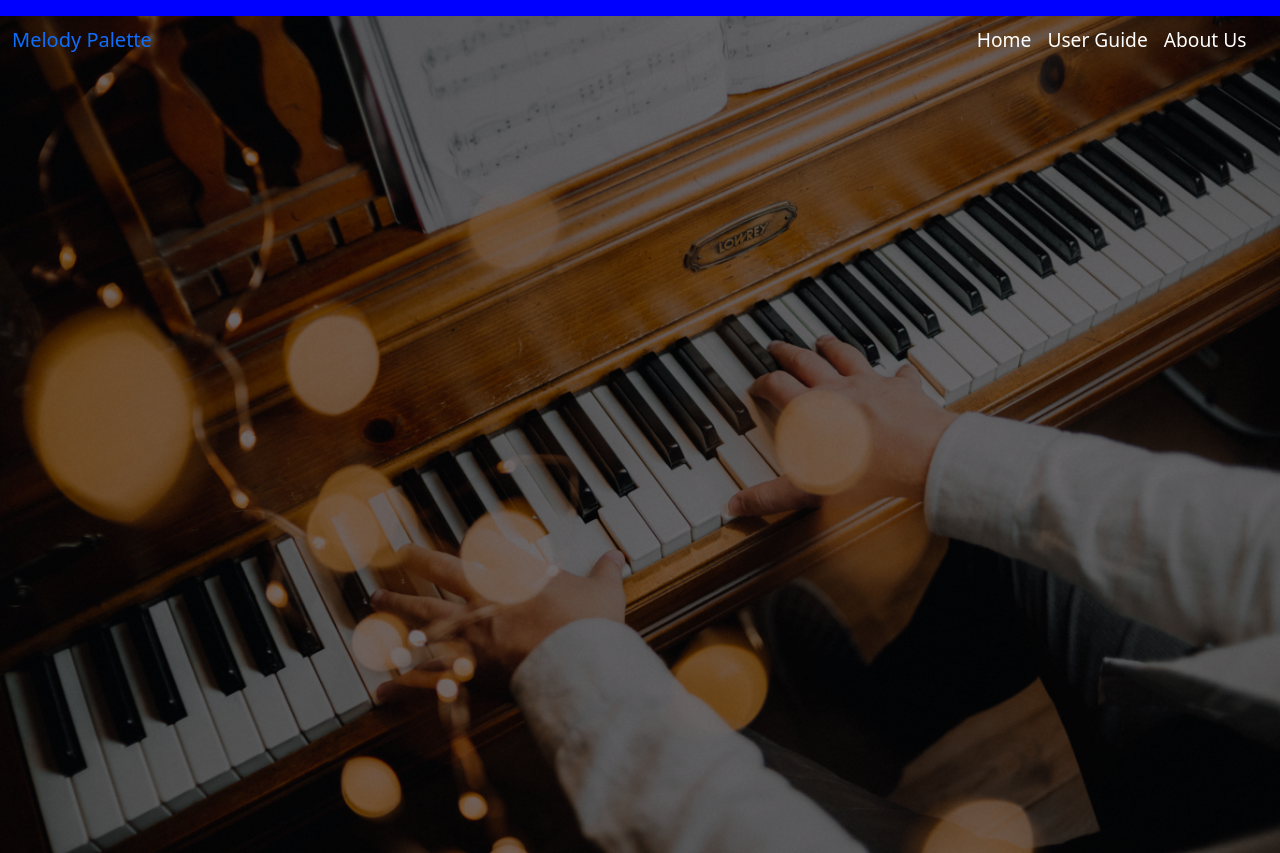
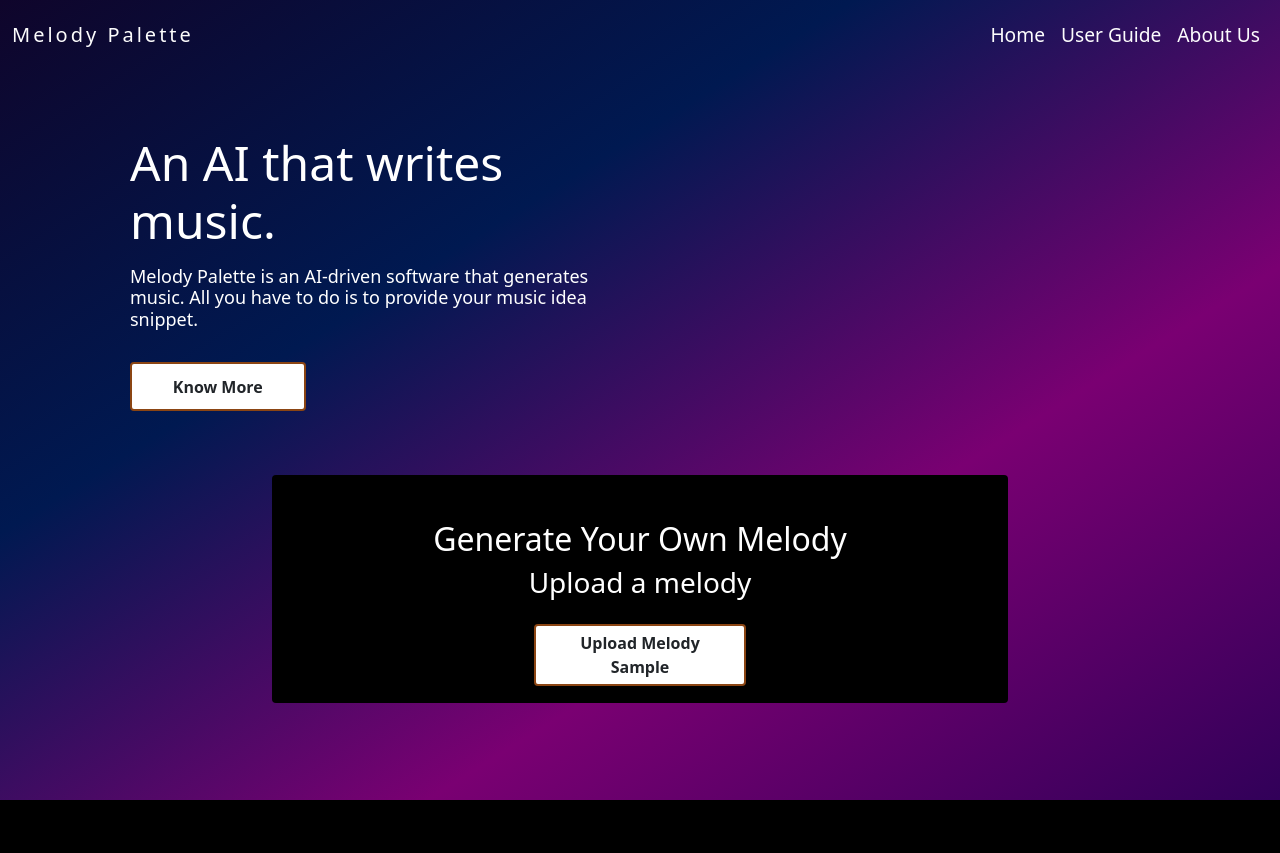
Before and after one commit to trupti-jagtap/melody-palette, a Flask app: page / in a window 1280 px wide. After the commit the page ends 800 px from the top, so only its background shows below. Run offline with Flask 2, Linux system fonts and the light colour scheme; some libraries are stand-ins or nearby versions.

Commit message:
Updated Frontend

```diff
--- a/templates/index.html
+++ b/templates/index.html
@@ -1,22 +1,27 @@
 <!doctype html>
 <html lang="en">
+
 <head>
   <!-- Required meta tags -->
   <meta charset="utf-8">
   <meta name="viewport" content="width=device-width, initial-scale=1">
 
   <!-- Bootstrap CSS -->
-    <link href="https://cdn.jsdelivr.net/npm/bootstrap@5.1.3/dist/css/bootstrap.min.css" rel="stylesheet" integrity="sha384-1BmE4kWBq78iYhFldvKuhfTAU6auU8tT94WrHftjDbrCEXSU1oBoqyl2QvZ6jIW3" crossorigin="anonymous">
+  <link href="https://cdn.jsdelivr.net/npm/bootstrap@5.1.3/dist/css/bootstrap.min.css" rel="stylesheet"
+    integrity="sha384-1BmE4kWBq78iYhFldvKuhfTAU6auU8tT94WrHftjDbrCEXSU1oBoqyl2QvZ6jIW3" crossorigin="anonymous">
   <link rel="stylesheet" href="style.css">
   <title>Melody Palette</title>
 </head>
+
 <body>
-    <section >
-        <div>
-    <nav class="navbar navbar-expand-lg navigation " >
+  <!-- Navigation Bar -->
+  <header>
+
+    <nav class="navbar navbar-expand-lg navigation ">
       <div class="container-fluid nav_element_group">
         <a class="navbar-brand mylogo" href="#">Melody Palette</a>
-          <button class="navbar-toggler" type="button" data-bs-toggle="collapse" data-bs-target="#navbarNav" aria-controls="navbarNav" aria-expanded="false" aria-label="Toggle navigation">
+        <button class="navbar-toggler" type="button" data-bs-toggle="collapse" data-bs-target="#navbarNav"
+          aria-controls="navbarNav" aria-expanded="false" aria-label="Toggle navigation">
           <span class="navbar-toggler-icon"></span>
         </button>
         <div class="collapse navbar-collapse mynavitems" id="navbarNav">
@@ -36,19 +41,74 @@
       </div>
 
     </nav>
+
+  </header>
+
+  <section>
+    <div class="container">
+      <div class="row">
+        <div class="col m-5  top-text-div">
+          <div class="my-2 top-text-side">
+            <h1 class="my-md-3 top-text-h1">
+              An AI that writes music.
+            </h1>
+            <h2 class="my-md-3 top-text-h2">
+              Melody Palette is an AI-driven software that generates music. All you have to do is to provide your music
+              idea snippet.
+
+            </h2>
+          </div>
+          <button class="btn top-text-button my-md-3">
+            Know More
+          </button>
+        </div>
+      </div>
     </div>
   </section>
-      <img src="Images\p.jpg " class="home_bg_img" id="overlay">
+  <!-- Upload a song section -->
+  <section>
+    <div class="container">
+<div class="row">
+  <div class="col-lg-2"></div>
+  <div class="col-lg-8">
+    <div class="card upload-card">
+      <h2>Generate Your Own Melody</h2>
+      <h3>Upload a melody</h3>
+      <button class="btn upload-button my-md-3">
+       Upload Melody Sample
+      </button>
+
+    </div>
+
+
+  </div>
+  <div class="col-lg-2"></div>
+
+</div>
+    </div>
+  </section>
+
+
+
+
+
 
   <!-- Optional JavaScript; choose one of the two! -->
 
   <!-- Option 1: Bootstrap Bundle with Popper -->
-    <script src="https://cdn.jsdelivr.net/npm/bootstrap@5.1.3/dist/js/bootstrap.bundle.min.js" integrity="sha384-ka7Sk0Gln4gmtz2MlQnikT1wXgYsOg+OMhuP+IlRH9sENBO0LRn5q+8nbTov4+1p" crossorigin="anonymous"></script>
+  <script src="https://cdn.jsdelivr.net/npm/bootstrap@5.1.3/dist/js/bootstrap.bundle.min.js"
+    integrity="sha384-ka7Sk0Gln4gmtz2MlQnikT1wXgYsOg+OMhuP+IlRH9sENBO0LRn5q+8nbTov4+1p"
+    crossorigin="anonymous"></script>
 
   <!-- Option 2: Separate Popper and Bootstrap JS -->
   <!--
     <script src="https://cdn.jsdelivr.net/npm/@popperjs/core@2.10.2/dist/umd/popper.min.js" integrity="sha384-7+zCNj/IqJ95wo16oMtfsKbZ9ccEh31eOz1HGyDuCQ6wgnyJNSYdrPa03rtR1zdB" crossorigin="anonymous"></script>
     <script src="https://cdn.jsdelivr.net/npm/bootstrap@5.1.3/dist/js/bootstrap.min.js" integrity="sha384-QJHtvGhmr9XOIpI6YVutG+2QOK9T+ZnN4kzFN1RtK3zEFEIsxhlmWl5/YESvpZ13" crossorigin="anonymous"></script>
     -->
+
+  <script>
+
+  </script>
 </body>
+
 </html>
--- a/templates/style.css
+++ b/templates/style.css
@@ -1,8 +1,24 @@
+/* Global */
+
+/*Basically, add html height 100%. This will stretch your gradient.*/
+html {
+    height:100%;
+  }
+  body {
+      background:rgba(0, 0, 0, 0.68);
+    background-image: linear-gradient(to right bottom,#0f052b, #001951, #7a0072,#310059);
+    background-repeat: no-repeat;
+  }
+  h1,h2,h3{
+      color: white;
+  }
 /* Style for index.html */
 .navigation{
     position: sticky;
     top: 0;
     z-index: 100;
+    padding-top: 0px;
+    padding-bottom: 0%;
 }
 
 
@@ -20,27 +36,84 @@
      left: 0px;
     top: 0px;
     width: 100%;
-    z-index: 0;
+    z-index: -1;
     filter: brightness(50%)
 
 }
+/* .nav_element_group{
+    background: #2e0c06;
+
+} */
+.mylogo{
+    color: white;
+    letter-spacing: 3px;
+    font-style: normal;
+
+}
+.mylogo:hover{
+    color: white;
+    font-weight: 600;
 
 
+}
+
+.top-text-h1{
+    font-size: -webkit-xxx-large;
+    font-weight: 400;
+}
+.top-text-h2{
+    font-size: large;
+    font-weight: 300;
+}
+.top-text-side{
+    color: white;
+    width: 47%;
+}
+.top-text-button{
+    padding: 1% 4%;
+    background-color: white;
+    border: solid 2px saddlebrown;
+    font-size: medium;
+    font-weight: 700;
+
+}
+.upload-button{
+    padding: 1% 4%;
+    background-color: white;
+    border: solid 2px saddlebrown;
+    font-size: medium;
+    font-weight: 700;
+    margin:30%;
+}
+.top-text-button:hover{
+
+    background-color: whitesmoke;
+    border: solid 2px black;
+
+}
+.upload-card
+{
+    background: black;
+    padding-inline: 14%;
+    text-align: center;
+    padding-top: 6%;
+}
 
 @media only screen and (min-width: 992px) {
-    .mynavitems{
-        /* float: right;
-        flex: none; */
-        position: fixed;
-    right: 2%;
-    }
-    .nav_element_group{
-        position: fixed;
-        padding-top: 5%;
-    }
-    .navigation{
-        background-color: blue;
-        z-index: 100;
+     .mynavitems{
+    flex-grow:unset;
     }
 
+    .nav_element_group{
+        /* background: #2e0c06; */
+        opacity: 99%;
+        padding-bottom: 1%;
+        height: 24%;
+        padding-top: 1%;
+    }
+    /* .top-text-div{
+        padding-inline-start: 27rem;
+        text-align: center;
+    } */
+
 }
```
Also changed, not shown: templates/Images/p.jpg, templates/Images/piano1.gif (added), templates/Images/piano2.gif (added). Lines whose indentation alone changed are shown as unchanged.
